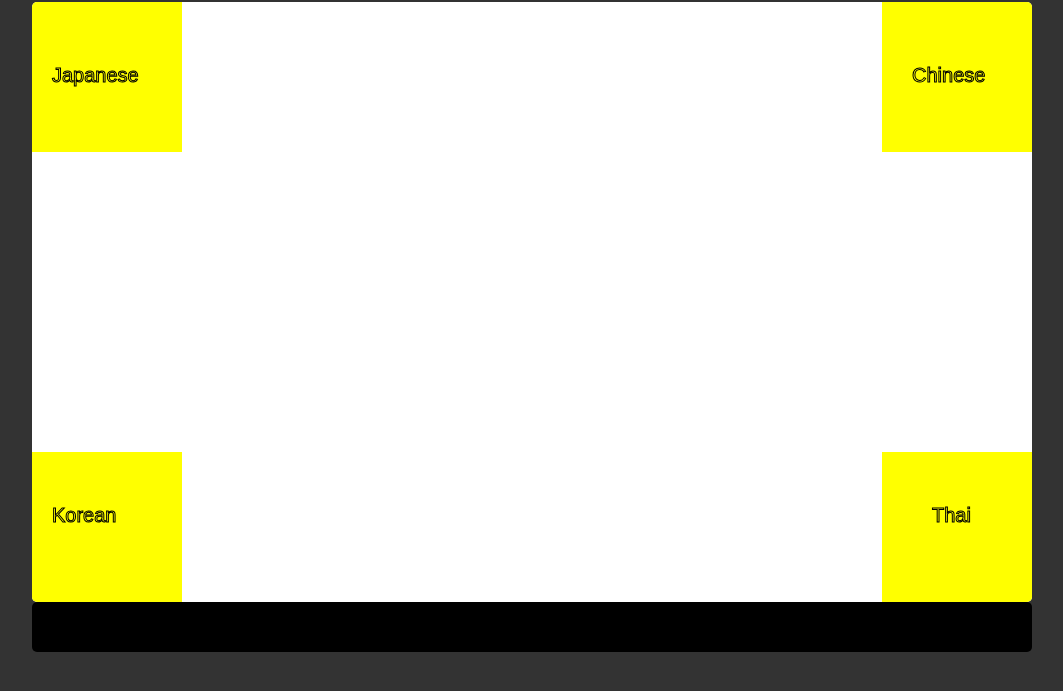
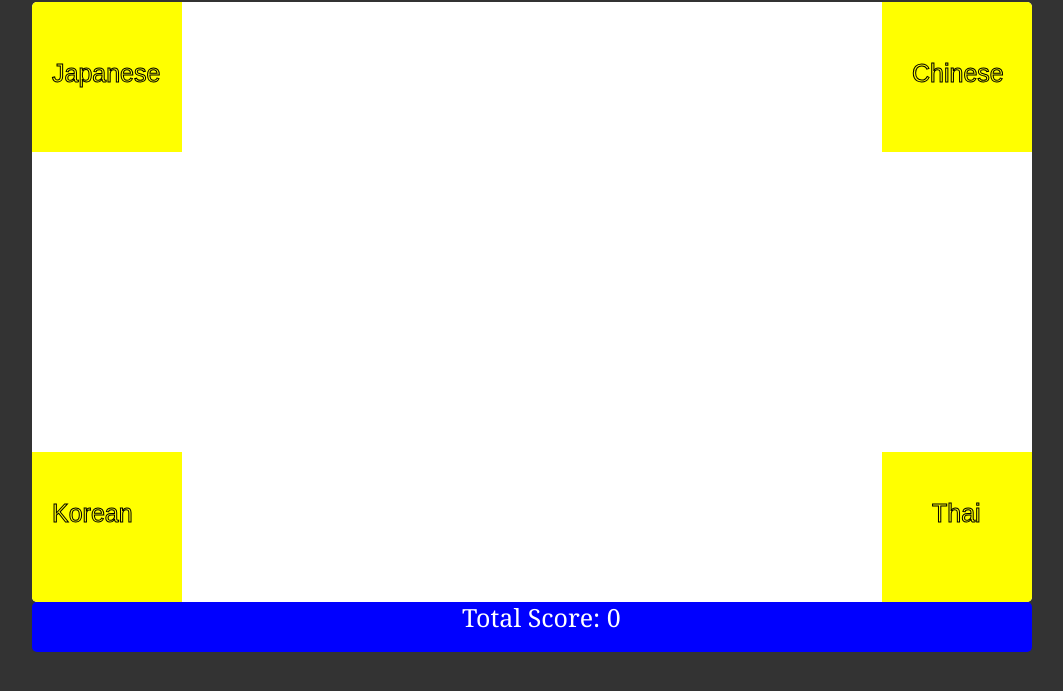
Before and after one commit to tamerkamal/GuessNationRepo, a plain HTML site: page main/index.html in a window 1280 px wide. Shown: the part 107-798 px from the top of the page, without its empty margins (108-1171 px from the left). Drawn offline with Linux system fonts and the light colour scheme.

Commit message:
enhanced style

```diff
--- a/main/index.html
+++ b/main/index.html
@@ -13,7 +13,9 @@
     <h2>Guess Nationality</h2>
 
     <canvas id="mainCanvas"></canvas>
-    <canvas id="scoreCanvas"></canvas>
+    <canvas id="scoreCanvas">
+        <p style="color: blueviolet;">bbbbbbb</p>
+    </canvas>
 
     <script src="./script.js"></script>
 
--- a/main/script.js
+++ b/main/script.js
@@ -1,6 +1,8 @@
 const mainCanvas = document.getElementById('mainCanvas');
 const scoreCanvas = document.getElementById('scoreCanvas');
-const ctx = mainCanvas.getContext('2d');
+
+const mainCtx = mainCanvas.getContext('2d');
+const scoreCtx = scoreCanvas.getContext('2d');
 
 //#region set canvas dimensions
 mainCanvas.width = 1000;
@@ -32,6 +34,7 @@ window.onload = function () {
     populateBoxesArray(boxes);
     drawBoxes(boxes);
     fillBoxesWithText(boxes);
+    fillScoreText(totalScore);
     populatePhotosArray(photos);
     drawPhotos();
 }
@@ -119,20 +122,27 @@ function populatePhotosArray(photos) {
 
 function drawBoxes(boxes) {
     // rectangles background color;
-    ctx.fillStyle = 'yellow';
+    mainCtx.fillStyle = 'yellow';
 
     for (let i = 0; i < boxes.length; i++) {
-        ctx.fillRect(boxes[i].x, boxes[i].y, boxes[i].width, boxes[i].height);
+        mainCtx.fillRect(boxes[i].x, boxes[i].y, boxes[i].width, boxes[i].height);
     }
 }
 
 function fillBoxesWithText(boxes) {
 
-    ctx.font = '20px Arial';
+    mainCtx.font = '25px Arial';
 
     for (let i = 0; i < boxes.length; i++) {
-        ctx.strokeText(boxes[i].nationality, boxes[i].textXPostion, boxes[i].textYPosition);
+        mainCtx.strokeText(boxes[i].nationality, boxes[i].textXPostion, boxes[i].textYPosition);
     }
+}
+
+function fillScoreText(totalScore) {
+    scoreCtx.font = '25px Georgia';
+    scoreCtx.clearRect(0, 0, scoreCanvas.width, scoreCanvas.height);
+    scoreCtx.fillStyle = "white";
+    scoreCtx.fillText('Total Score: ' + totalScore.toString(), scoreCanvas.width / 2 - 70, scoreCanvas.height / 2);
 }
 
 function drawPhotos() {
@@ -154,11 +164,11 @@ function drawPhotos() {
 
             currentPhoto.src = photos[photoIndex].source;
 
-            ctx.clearRect(mainCanvas.width / 2 - currentPhoto.width / 2, currentY, currentPhoto.width, currentPhoto.height);
+            mainCtx.clearRect(mainCanvas.width / 2 - currentPhoto.width / 2, currentY, currentPhoto.width, currentPhoto.height);
 
             currentY += 1;
             //console.log('currentPhoto currentY', currentY);
-            ctx.drawImage(currentPhoto, mainCanvas.width / 2 - currentPhoto.width / 2, currentY);
+            mainCtx.drawImage(currentPhoto, mainCanvas.width / 2 - currentPhoto.width / 2, currentY);
 
             if (currentY > mainCanvas.height) {
                 currentY = 0;
@@ -227,6 +237,7 @@ mainCanvas.onmouseup = function (e) {
 
     console.log('total score: ', totalScore);
 
+    fillScoreText(totalScore);
     //if
 }
 //#endregion
--- a/main/style.css
+++ b/main/style.css
@@ -20,7 +20,7 @@ body{
 }
 
 #scoreCanvas{
-    background: black;
+    background:blue;
     border-radius: 5px;
 }
 
```
